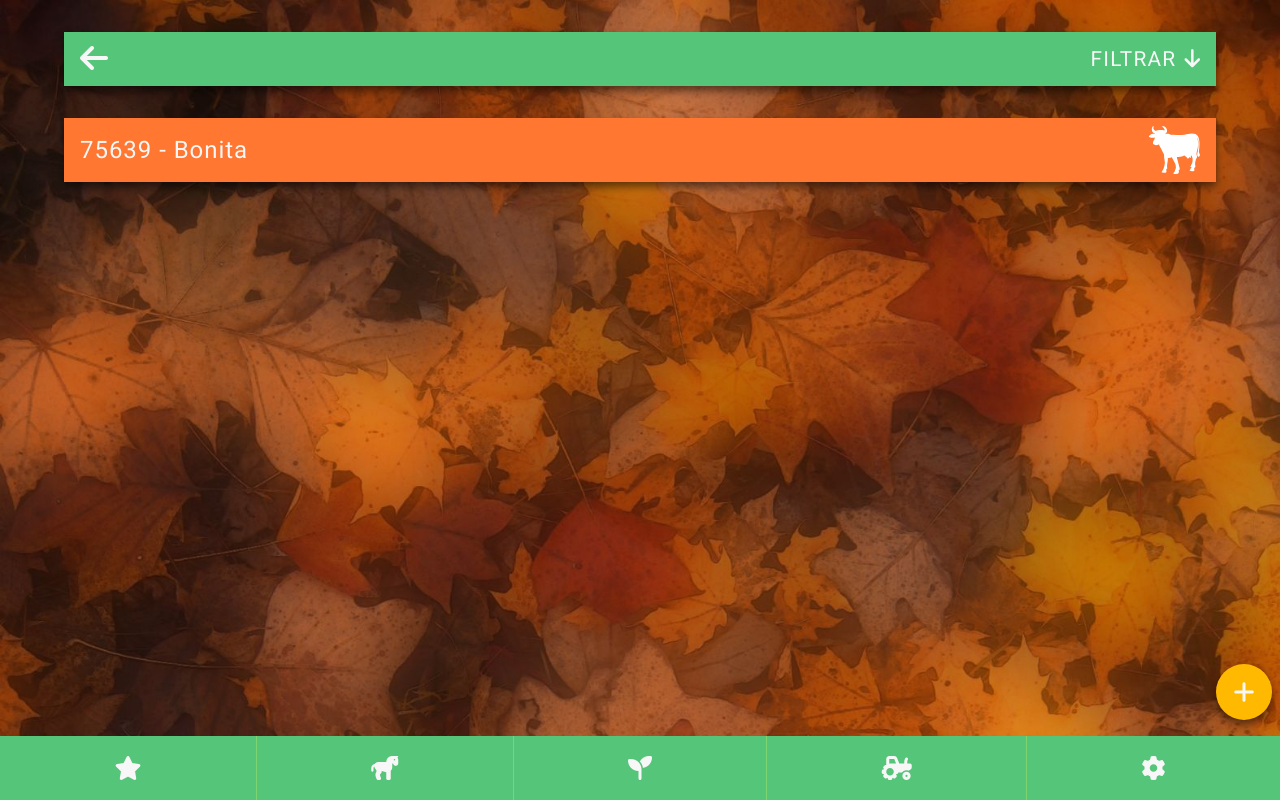
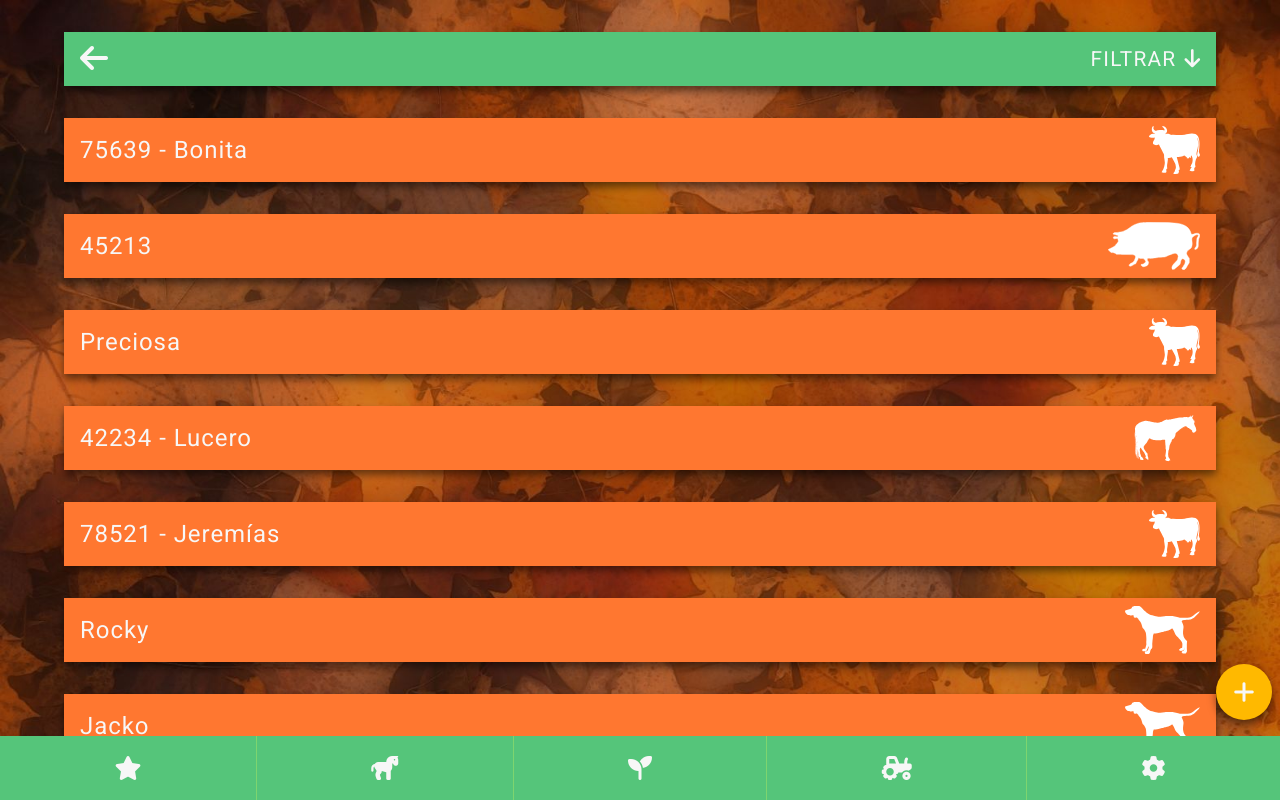
Before and after one commit to sergio8221/digitalfarmer-front, an Angular app: page /animals-list in a window 1280 px wide. Shown: the top 800 px of the page. Built offline with nearby package versions, Linux system fonts and the light colour scheme.

Commit message:
Animals data service mocked

```diff
--- a/src/app/components/animals-list/animals-list.component.html
+++ b/src/app/components/animals-list/animals-list.component.html
@@ -39,10 +39,15 @@
 </section>
 
 <!-- Animal card -->
-<section class="card card-animal elevation-z2" [ngClass]="{'card-animal--shown': expandAnimal}" (click)="expandAnimal = !expandAnimal">
+<section class="card card-animal elevation-z2" *ngFor="let animal of animalList"
+    [ngClass]="{'card-animal--shown': animal.id == expandAnimalId}" (click)="expandAnimal(animal.id)">
     <div class="card-animal__header">
-        <h2>75639 - Bonita</h2>
-        <img src="../../../assets/vectors/animals/cow.svg" alt="Cow icon" class="icon-animal">
+        <h2>
+            <span *ngIf="animal.code">{{animal.code}}</span>
+            <span *ngIf="animal.code && animal.name"> - </span>
+            <span *ngIf="animal.name">{{animal.name}}</span>
+        </h2>
+        <img src="../../../assets/vectors/animals/{{animal.species}}.svg" [alt]="animal.species" class="icon-animal">
     </div>
     <div class="card-animal__content">
         <div class="card-animal__element">
@@ -51,15 +56,15 @@
         </div>
         <div class="card-animal__element">
             <span class="card-animal__element-title">Sexo</span>
-            <span class="card-animal__element-value">Hembra</span>
+            <span class="card-animal__element-value">{{animal.sex}}</span>
         </div>
         <div class="card-animal__element">
             <span class="card-animal__element-title">Situación</span>
-            <span class="card-animal__element-value">Estabulado</span>
+            <span class="card-animal__element-value">{{animal.placing}}</span>
         </div>
         <div class="card-animal__element">
             <span class="card-animal__element-title">Salud</span>
-            <span class="card-animal__element-value">En tratamiento</span>
+            <span class="card-animal__element-value">{{animal.health}}</span>
         </div>
     </div>
 </section>
--- a/src/app/components/animals-list/animals-list.component.ts
+++ b/src/app/components/animals-list/animals-list.component.ts
@@ -1,4 +1,6 @@
 import { Component, OnInit } from '@angular/core';
+import { Animal } from 'src/app/interfaces/animals.interface';
+import { AnimalsService } from 'src/app/services/animals/animals.service';
 
 @Component({
   selector: 'app-animals-list',
@@ -18,14 +20,19 @@ export class AnimalsListComponent implements OnInit {
   /**
    * Expand animal card?
    */
-  expandAnimal: boolean;
+  expandAnimalId: number;
 
-  constructor() {
+  /**
+   * List of animals loaded
+   */
+  animalList: Animal[];
+
+  constructor(private animalsService: AnimalsService) {
     this.showFilters = false;
-    this.expandAnimal = false;
   }
 
   ngOnInit() {
+    this.animalList = this.animalsService.animalList;
   }
 
   /**
@@ -35,4 +42,12 @@ export class AnimalsListComponent implements OnInit {
     this.showFilters = !this.showFilters;
   }
 
+  /**
+   * Expand clicked animal card
+   * @param idAnimal Animal id
+   */
+  expandAnimal(idAnimal: number) {
+    this.expandAnimalId = (this.expandAnimalId != idAnimal) ? idAnimal : -1;
+  }
+
 }
--- /dev/null
+++ b/src/app/services/animals/animals.service.ts
@@ -0,0 +1,116 @@
+import { Injectable } from '@angular/core';
+import { Animal } from 'src/app/interfaces/animals.interface';
+
+@Injectable({
+  providedIn: 'root'
+})
+export class AnimalsService {
+
+  constructor() { }
+
+  /**
+   * List of animals
+   */
+  animalList: Animal[] = [
+    {
+      id: 1,
+      name: 'Bonita',
+      code: '75639',
+      species: 'cow',
+      born: new Date(),
+      sex: 'Hembra',
+      placing: 'Estabulado',
+      health: 'En tratamiento'
+    },
+    {
+      id: 2,
+      name: null,
+      code: '45213',
+      species: 'pig',
+      born: new Date(),
+      sex: 'Hembra',
+      placing: 'Estabulado',
+      health: 'Saludable'
+    },
+    {
+      id: 3,
+      name: 'Preciosa',
+      code: null,
+      species: 'cow',
+      born: new Date(),
+      sex: 'Hembra',
+      placing: 'En pasto',
+      health: 'Saludable'
+    },
+    {
+      id: 4,
+      name: 'Lucero',
+      code: '42234',
+      species: 'horse',
+      born: new Date(),
+      sex: 'Macho',
+      placing: 'En pasto',
+      health: 'Saludable'
+    },
+    {
+      id: 5,
+      name: 'Jeremías',
+      code: '78521',
+      species: 'cow',
+      born: new Date(),
+      sex: 'Macho',
+      placing: 'En pasto',
+      health: 'En tratamiento'
+    },
+    {
+      id: 6,
+      name: 'Rocky',
+      code: null,
+      species: 'dog',
+      born: new Date(),
+      sex: 'Macho',
+      placing: 'En pasto',
+      health: 'Saludable'
+    },
+    {
+      id: 7,
+      name: 'Jacko',
+      code: null,
+      species: 'dog',
+      born: new Date(),
+      sex: 'Macho',
+      placing: 'En pasto',
+      health: 'Saludable'
+    },
+    {
+      id: 8,
+      name: null,
+      code: '1234',
+      species: 'hen',
+      born: new Date(),
+      sex: 'Macho',
+      placing: 'En pasto',
+      health: 'En tratamiento'
+    },
+    {
+      id: 9,
+      name: null,
+      code: '786546',
+      species: 'pig',
+      born: new Date(),
+      sex: 'Hembra',
+      placing: 'Estabulado',
+      health: 'En tratamiento'
+    },
+    {
+      id: 10,
+      name: 'Copito',
+      code: '45621',
+      species: 'sheep',
+      born: new Date(),
+      sex: 'Macho',
+      placing: 'En pasto',
+      health: 'En tratamiento'
+    },
+  ]
+}
```
Also changed, not shown: src/app/interfaces/animals.interface.ts (added, +14 -0 lines), 1 other file (tests, documents, lock files or other folders).
